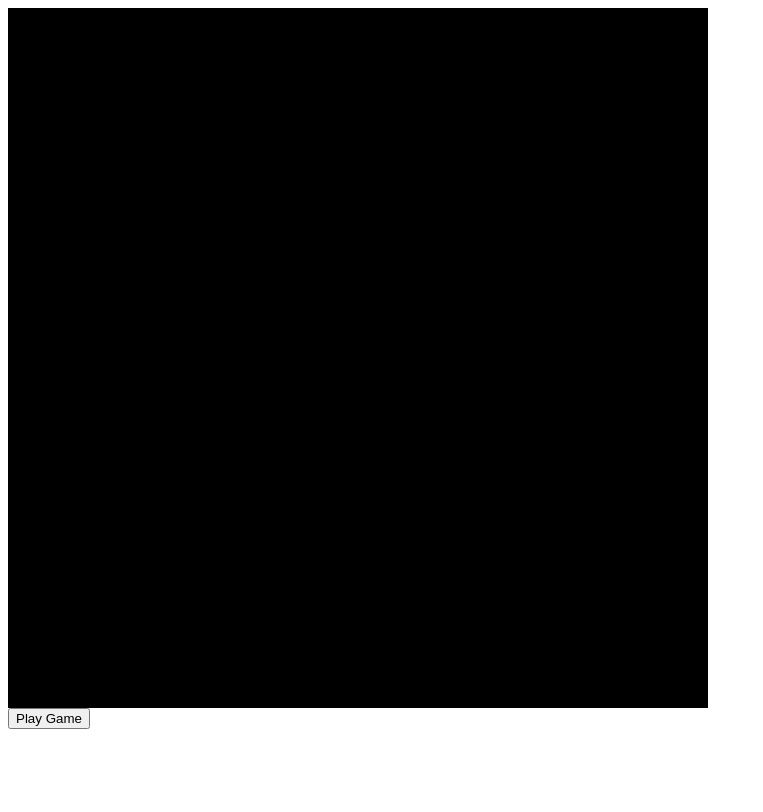
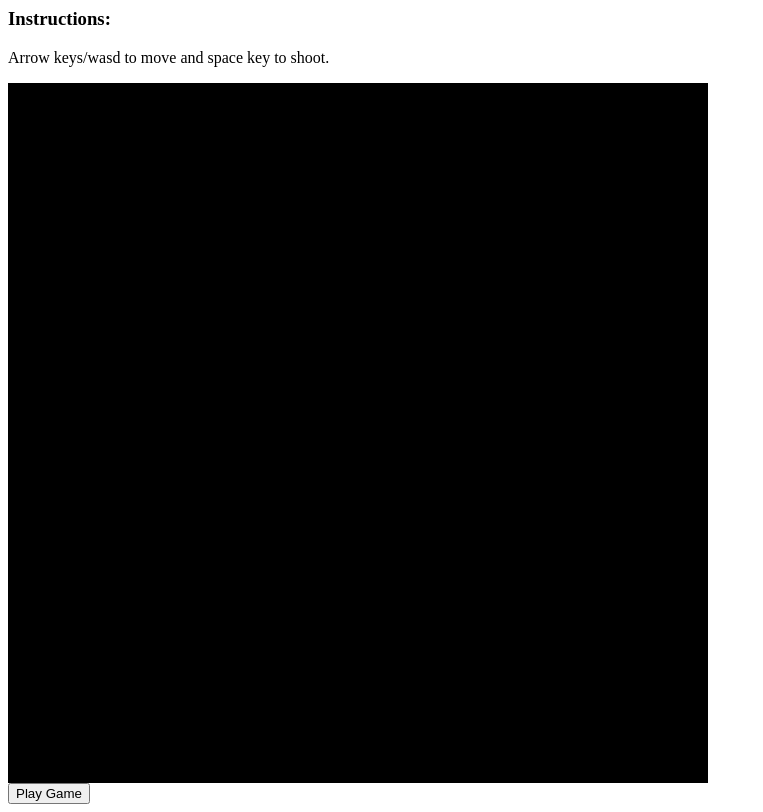
Before and after one commit to jrtechs/ssh-challenge, a website: page nodeGame/gamePage.html in a window 1280 px wide. Shown: the whole page, without its empty margins (0-763 px from the left). Drawn offline with nearby package versions, Linux system fonts and the light colour scheme.

Commit message:
Added instructions for game (Closes #1)

```diff
--- a/nodeGame/gamePage.html
+++ b/nodeGame/gamePage.html
@@ -24,6 +24,8 @@ window.onload = function()
     c.fillRect(0,0,canvas.width,canvas.height);
 };
 
+
+//increments score on server
 function sendStonks()
 {
     $.ajax({
@@ -36,6 +38,7 @@ function sendStonks()
 }
 
 
+//resets score on server
 function sendNotStonks()
 {
     $.ajax({
@@ -86,7 +89,7 @@ function playZP()
 
         this.render = function()
         {
-            context.fillStyle = "rgba(0, 45, 160, 1)"; //green
+            context.fillStyle = "rgba(188, 19, 254, 1)"; //purple
             context.fillRect(this.x, this.y, this.width,this.height);
         }
 
@@ -394,6 +397,15 @@ function playZP()
 
 </script>
 
+
+<div>
+    <h3>Instructions:</h3>
+    <p>
+        Arrow keys/wasd to move and space key to shoot.
+    </p>
+</div>
+
+
 <div><canvas id="canvasZP" width="700" height="700"></canvas></div>
 <div><input type="submit" name="play" value="Play Game" onclick="
 this.blur();playZP()"/></div>
```
Lines whose indentation alone changed are shown as unchanged.
